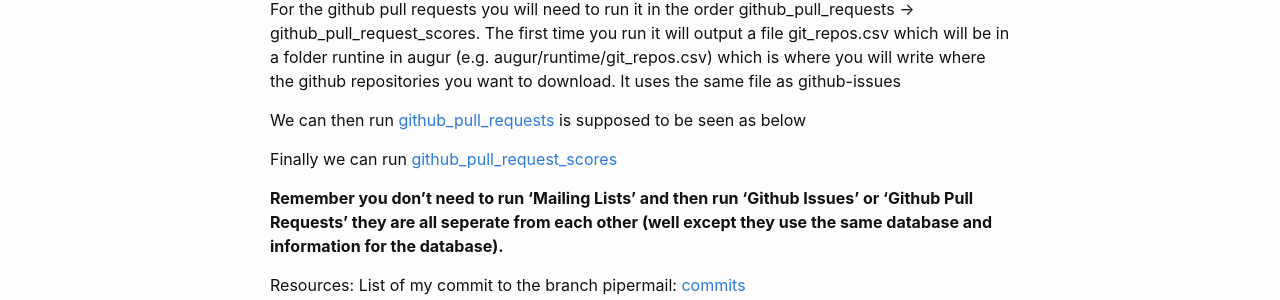
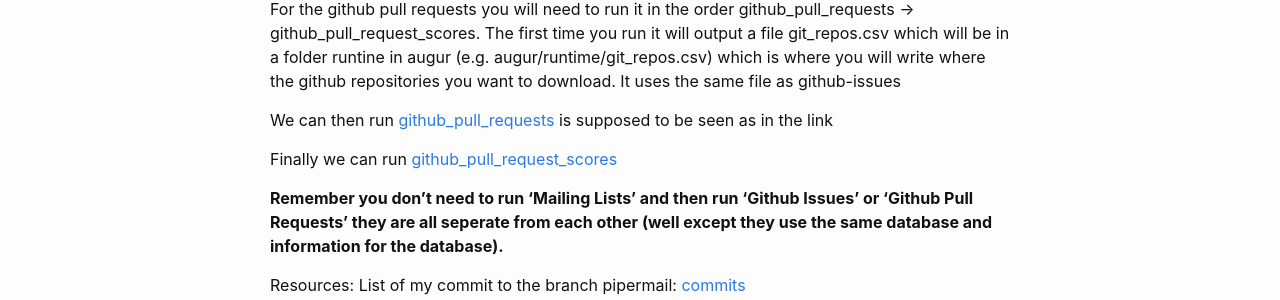
Before and after one commit to kmn5409/keanu-nichols, a Jekyll site: the page built from _posts/2018-08-13-gsoc-Week-14.md, in a window 1280 px wide and 900 px high, scrolled down 3748 px. Shown: the part 150-450 px from the top of the window. Built offline with Jekyll 4.4.1, drawn with Linux system fonts in a browser that asks for light colours.

Commit message:
Fixed working

```diff
--- a/_posts/2018-08-13-gsoc-Week-14.md
+++ b/_posts/2018-08-13-gsoc-Week-14.md
@@ -176,7 +176,7 @@ After we run [github_issues_scores](https://github.com/OSSHealth/augur/blob/pipe
 ### Github Pull Requests:
 For the github pull requests you will need to run it in the order github_pull_requests -> github_pull_request_scores. The first time you run it will output a file git_repos.csv which will be in a folder runtine in augur (e.g. augur/runtime/git_repos.csv) which is where you will write where the github repositories you want to download. It uses the same file as github-issues
 
-We can then run [github_pull_requests](https://github.com/OSSHealth/augur/blob/pipermail/notebooks/github_pull_requests.ipynb) is supposed to be seen as below
+We can then run [github_pull_requests](https://github.com/OSSHealth/augur/blob/pipermail/notebooks/github_pull_requests.ipynb) is supposed to be seen as in the link
 
 Finally we can run [github_pull_request_scores](https://github.com/OSSHealth/augur/blob/pipermail/notebooks/github_pull_requests_scores.ipynb)
 
```
